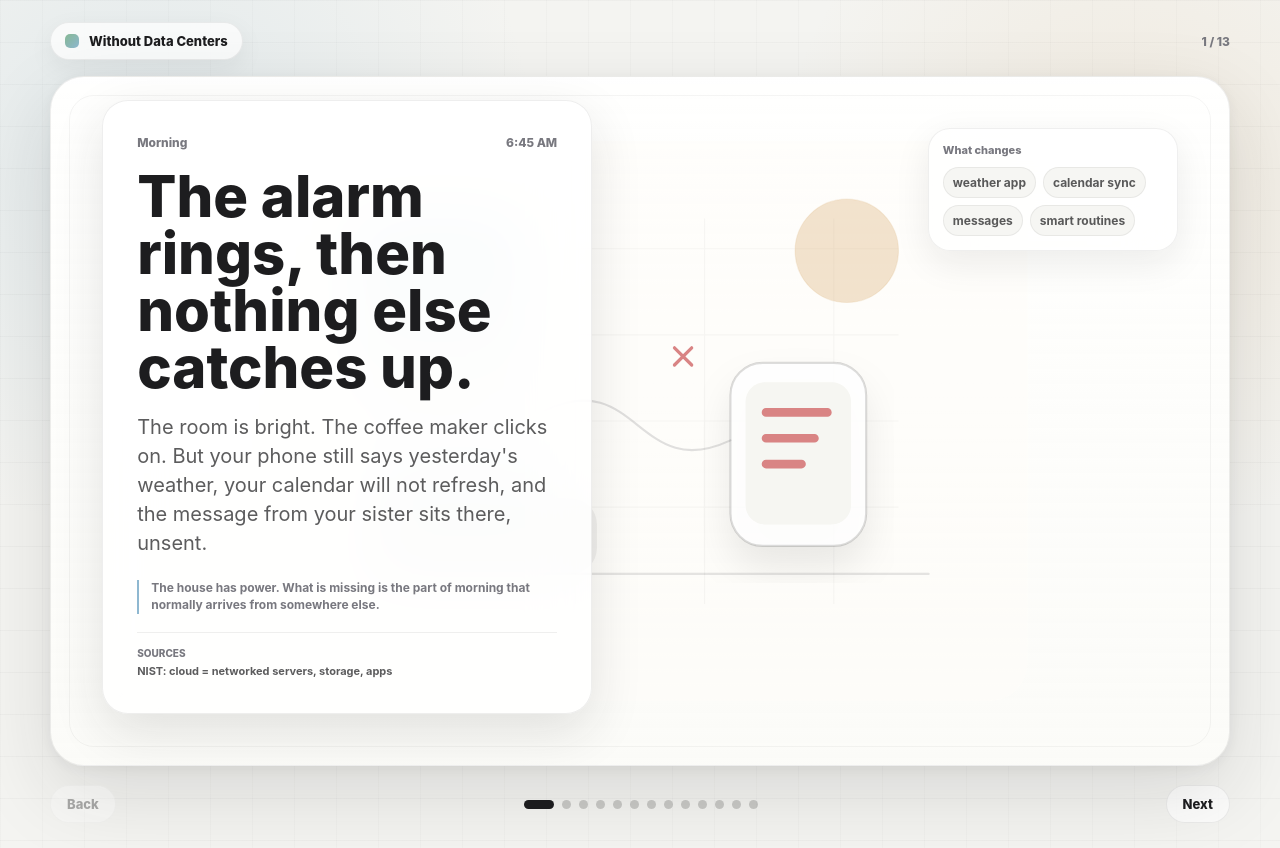
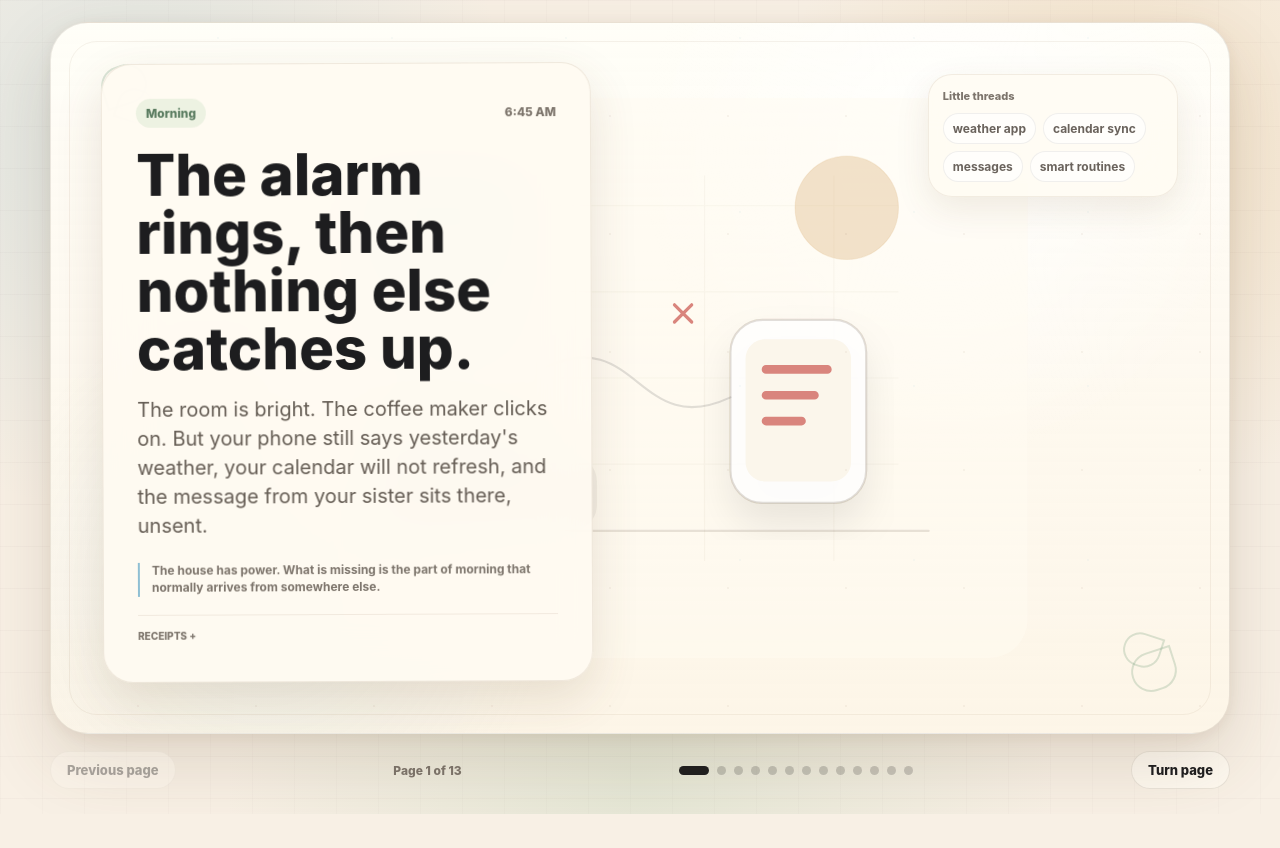
Before and after one commit to isabellereks/without-datacenters, a React (Vite) app: page / in a window 1280 px wide. After the commit the page ends 814 px from the top, so only its background shows below. Built offline with nearby package versions, Linux system fonts and the light colour scheme.

Commit message:
Soften storybook presentation

```diff
--- a/src/App.jsx
+++ b/src/App.jsx
@@ -458,17 +458,9 @@ function App() {
 
   return (
     <main className="reader">
-      <header className="topbar">
-        <div className="brand">
-          <span />
-          Without Data Centers
-        </div>
-        <div className="page-count">
-          {index + 1} / {slides.length}
-        </div>
-      </header>
-
       <section className="slide" key={slide.scene}>
+        <div className="page-flourish page-flourish-left" aria-hidden="true" />
+        <div className="page-flourish page-flourish-right" aria-hidden="true" />
         <div className="scene-shell">
           <SceneIllustration type={slide.scene} />
         </div>
@@ -481,18 +473,18 @@ function App() {
           <h1>{slide.title}</h1>
           <p>{slide.copy}</p>
           <div className="note">{slide.note}</div>
-          <div className="source-links" aria-label="Sources">
-            <span>Sources</span>
+          <details className="source-links">
+            <summary>Receipts</summary>
             {slide.sources.map((source) => (
               <a key={source.url} href={source.url} target="_blank" rel="noreferrer">
                 {source.label}
               </a>
             ))}
-          </div>
+          </details>
         </article>
 
         <aside className="breaks-panel" aria-label="What changes">
-          <span>What changes</span>
+          <span>Little threads</span>
           <div>
             {slide.chips.map((chip) => (
               <button key={chip} type="button">
@@ -505,8 +497,11 @@ function App() {
 
       <footer className="controls">
         <button type="button" onClick={() => go(index - 1)} disabled={isFirst}>
-          Back
+          Previous page
         </button>
+        <div className="turn-count" aria-label={`Page ${index + 1} of ${slides.length}`}>
+          Page {index + 1} of {slides.length}
+        </div>
         <div className="dots">
           {slides.map((item, dotIndex) => (
             <button
@@ -519,7 +514,7 @@ function App() {
           ))}
         </div>
         <button type="button" onClick={() => go(index + 1)} disabled={isLast}>
-          Next
+          Turn page
         </button>
       </footer>
     </main>
--- a/src/styles.css
+++ b/src/styles.css
@@ -1,16 +1,17 @@
 :root {
-  --bg: #f4f4f1;
-  --paper: #fffefa;
+  --bg: #f8f0e5;
+  --paper: #fffaf1;
   --ink: #1d1d1f;
-  --muted: #78787f;
-  --line: rgba(29, 29, 31, 0.11);
-  --hairline: rgba(29, 29, 31, 0.075);
-  --blue: #8fb8d1;
-  --green: #86b894;
-  --amber: #d8ad72;
-  --rose: #d98484;
-  --plum: #aaa0c9;
-  --shadow: 0 28px 80px rgba(29, 29, 31, 0.13), 0 3px 16px rgba(29, 29, 31, 0.06);
+  --muted: #7d756c;
+  --line: rgba(78, 57, 39, 0.13);
+  --hairline: rgba(78, 57, 39, 0.11);
+  --blue: #8fbfd3;
+  --green: #8fbd91;
+  --amber: #e0b36e;
+  --rose: #d9857d;
+  --plum: #b8a6cf;
+  --moss: #6f9c78;
+  --shadow: 0 28px 70px rgba(96, 68, 39, 0.16), 0 3px 14px rgba(96, 68, 39, 0.08);
   background: var(--bg);
   color: var(--ink);
   font-family: Inter, ui-sans-serif, system-ui, -apple-system, BlinkMacSystemFont, "Segoe UI", sans-serif;
@@ -34,12 +35,13 @@ body {
 body {
   margin: 0;
   background:
-    radial-gradient(circle at 12% 18%, rgba(143, 184, 209, 0.18), transparent 24rem),
-    radial-gradient(circle at 88% 22%, rgba(216, 173, 114, 0.15), transparent 22rem),
-    linear-gradient(rgba(29, 29, 31, 0.026) 1px, transparent 1px),
-    linear-gradient(90deg, rgba(29, 29, 31, 0.02) 1px, transparent 1px),
+    radial-gradient(circle at 10% 16%, rgba(143, 191, 211, 0.24), transparent 24rem),
+    radial-gradient(circle at 88% 18%, rgba(224, 179, 110, 0.24), transparent 22rem),
+    radial-gradient(circle at 50% 96%, rgba(143, 189, 145, 0.18), transparent 26rem),
+    linear-gradient(rgba(78, 57, 39, 0.026) 1px, transparent 1px),
+    linear-gradient(90deg, rgba(78, 57, 39, 0.02) 1px, transparent 1px),
     var(--bg);
-  background-size: auto, auto, 42px 42px, 42px 42px;
+  background-size: auto, auto, auto, 42px 42px, 42px 42px;
   letter-spacing: 0;
 }
 
@@ -50,12 +52,11 @@ button {
 .reader {
   display: grid;
   min-height: 100vh;
-  grid-template-rows: auto minmax(0, 1fr) auto;
-  gap: 16px;
+  grid-template-rows: minmax(0, 1fr) auto;
+  gap: 14px;
   padding: 22px;
 }
 
-.topbar,
 .controls {
   display: flex;
   width: min(1180px, 100%);
@@ -65,45 +66,19 @@ button {
   gap: 14px;
 }
 
-.brand {
-  display: inline-flex;
-  align-items: center;
-  gap: 10px;
-  border: 1px solid var(--hairline);
-  border-radius: 999px;
-  background: rgba(255, 255, 255, 0.72);
-  box-shadow: 0 8px 26px rgba(29, 29, 31, 0.06);
-  color: var(--ink);
-  font-size: 13px;
-  font-weight: 760;
-  padding: 10px 14px;
-  backdrop-filter: blur(22px);
-}
-
-.brand span {
-  width: 14px;
-  height: 14px;
-  border-radius: 5px;
-  background: linear-gradient(135deg, var(--green), var(--blue));
-}
-
-.page-count {
-  color: var(--muted);
-  font-size: 12px;
-  font-weight: 760;
-}
-
 .slide {
   position: relative;
   display: grid;
   width: min(1180px, 100%);
-  min-height: min(720px, calc(100vh - 144px));
+  min-height: min(760px, calc(100vh - 88px));
   margin: 0 auto;
   overflow: hidden;
   border: 1px solid var(--hairline);
-  border-radius: 34px;
+  border-radius: 38px;
   background:
-    linear-gradient(180deg, rgba(255, 255, 255, 0.9), rgba(250, 250, 247, 0.72)),
+    radial-gradient(circle at 76% 18%, rgba(255, 255, 255, 0.78), transparent 19rem),
+    radial-gradient(circle at 18% 80%, rgba(143, 191, 211, 0.12), transparent 18rem),
+    linear-gradient(180deg, rgba(255, 254, 248, 0.92), rgba(252, 243, 228, 0.72)),
     var(--paper);
   box-shadow: var(--shadow);
 }
@@ -113,8 +88,58 @@ button {
   position: absolute;
   inset: 18px;
   pointer-events: none;
-  border: 1px solid rgba(29, 29, 31, 0.045);
-  border-radius: 25px;
+  border: 1px solid rgba(125, 94, 58, 0.08);
+  border-radius: 28px;
+}
+
+.slide::after {
+  content: "";
+  position: absolute;
+  inset: 0;
+  pointer-events: none;
+  background-image:
+    radial-gradient(circle, rgba(125, 94, 58, 0.12) 1px, transparent 1.5px),
+    radial-gradient(circle, rgba(143, 191, 211, 0.16) 1px, transparent 1.5px);
+  background-position: 28px 34px, 80px 102px;
+  background-size: 118px 118px, 174px 174px;
+  opacity: 0.45;
+}
+
+.page-flourish {
+  position: absolute;
+  z-index: 1;
+  width: 76px;
+  height: 76px;
+  pointer-events: none;
+}
+
+.page-flourish::before,
+.page-flourish::after {
+  content: "";
+  position: absolute;
+  border: 2px solid rgba(111, 156, 120, 0.26);
+  border-radius: 999px 999px 999px 0;
+}
+
+.page-flourish::before {
+  inset: 8px 16px 28px 14px;
+  transform: rotate(-18deg);
+}
+
+.page-flourish::after {
+  inset: 32px 8px 10px 30px;
+  transform: rotate(18deg);
+}
+
+.page-flourish-left {
+  left: 36px;
+  top: 34px;
+}
+
+.page-flourish-right {
+  right: 38px;
+  bottom: 34px;
+  transform: rotate(180deg);
 }
 
 .scene-shell {
@@ -132,12 +157,12 @@ button {
 }
 
 .paper-fill {
-  fill: rgba(255, 254, 250, 0.56);
+  fill: rgba(255, 250, 241, 0.48);
 }
 
 .quiet-grid {
   fill: none;
-  stroke: rgba(29, 29, 31, 0.035);
+  stroke: rgba(125, 94, 58, 0.045);
   stroke-width: 1;
 }
 
@@ -162,7 +187,7 @@ button {
 .cooling,
 .generator {
   fill: rgba(255, 255, 255, 0.82);
-  stroke: rgba(29, 29, 31, 0.15);
+  stroke: rgba(78, 57, 39, 0.16);
   stroke-width: 2;
 }
 
@@ -171,7 +196,7 @@ button {
 }
 
 .screen {
-  fill: #f6f6f2;
+  fill: #fbf6eb;
 }
 
 .dark-screen {
@@ -295,15 +320,17 @@ button {
 
 .caption-card {
   position: absolute;
+  z-index: 3;
   left: clamp(22px, 4vw, 54px);
   bottom: clamp(22px, 4vw, 54px);
   width: min(490px, calc(100% - 44px));
-  border: 1px solid rgba(29, 29, 31, 0.075);
-  border-radius: 26px;
-  background: rgba(255, 255, 255, 0.82);
-  box-shadow: 0 18px 52px rgba(29, 29, 31, 0.12);
+  border: 1px solid rgba(125, 94, 58, 0.12);
+  border-radius: 30px;
+  background: rgba(255, 251, 242, 0.9);
+  box-shadow: 0 18px 48px rgba(96, 68, 39, 0.14);
   padding: clamp(20px, 3vw, 34px);
-  backdrop-filter: blur(28px);
+  transform: rotate(-0.25deg);
+  backdrop-filter: blur(24px);
 }
 
 .meta-row {
@@ -313,8 +340,17 @@ button {
   gap: 18px;
   color: var(--muted);
   font-size: 12px;
-  font-weight: 780;
+  font-weight: 800;
   margin-bottom: 18px;
+}
+
+.meta-row span:first-child {
+  display: inline-flex;
+  align-items: center;
+  border-radius: 999px;
+  background: rgba(143, 189, 145, 0.16);
+  color: #597b5f;
+  padding: 7px 10px;
 }
 
 h1,
@@ -327,12 +363,12 @@ h1 {
   color: var(--ink);
   font-size: clamp(34px, 5vw, 58px);
   font-weight: 780;
-  line-height: 0.98;
+  line-height: 1;
   letter-spacing: 0;
 }
 
 p {
-  color: rgba(29, 29, 31, 0.72);
+  color: rgba(48, 39, 31, 0.75);
   font-size: clamp(16px, 1.75vw, 20px);
   line-height: 1.45;
   margin-top: 18px;
@@ -352,16 +388,34 @@ p {
   display: flex;
   flex-direction: column;
   gap: 6px;
-  border-top: 1px solid rgba(29, 29, 31, 0.07);
+  border-top: 1px solid rgba(125, 94, 58, 0.1);
   margin-top: 18px;
   padding-top: 14px;
 }
 
-.source-links span {
+.source-links summary {
   color: var(--muted);
+  cursor: pointer;
   font-size: 10px;
   font-weight: 820;
+  list-style: none;
   text-transform: uppercase;
+}
+
+.source-links summary::-webkit-details-marker {
+  display: none;
+}
+
+.source-links summary::after {
+  content: " +";
+}
+
+.source-links[open] summary::after {
+  content: " -";
+}
+
+.source-links[open] a:first-of-type {
+  margin-top: 6px;
 }
 
 .source-links a {
@@ -380,13 +434,14 @@ p {
 
 .breaks-panel {
   position: absolute;
+  z-index: 3;
   top: clamp(24px, 4vw, 52px);
   right: clamp(24px, 4vw, 52px);
   width: min(250px, calc(100% - 48px));
-  border: 1px solid rgba(29, 29, 31, 0.07);
-  border-radius: 22px;
-  background: rgba(255, 255, 255, 0.74);
-  box-shadow: 0 12px 36px rgba(29, 29, 31, 0.08);
+  border: 1px solid rgba(125, 94, 58, 0.1);
+  border-radius: 24px;
+  background: rgba(255, 251, 242, 0.76);
+  box-shadow: 0 12px 34px rgba(96, 68, 39, 0.1);
   padding: 14px;
   backdrop-filter: blur(24px);
 }
@@ -408,8 +463,8 @@ p {
 .breaks-panel button {
   border: 1px solid rgba(29, 29, 31, 0.065);
   border-radius: 999px;
-  background: rgba(244, 244, 241, 0.8);
-  color: rgba(29, 29, 31, 0.72);
+  background: rgba(255, 255, 255, 0.64);
+  color: rgba(48, 39, 31, 0.72);
   cursor: default;
   font-size: 12px;
   font-weight: 720;
@@ -423,13 +478,20 @@ p {
 .controls > button {
   border: 1px solid var(--hairline);
   border-radius: 999px;
-  background: rgba(255, 255, 255, 0.78);
+  background: rgba(255, 251, 242, 0.82);
   color: var(--ink);
   cursor: pointer;
   font-size: 13px;
   font-weight: 780;
   padding: 10px 16px;
   transition: transform 180ms cubic-bezier(0.32, 0.72, 0, 1), opacity 180ms ease;
+}
+
+.turn-count {
+  color: var(--muted);
+  font-size: 12px;
+  font-weight: 800;
+  white-space: nowrap;
 }
 
 .controls > button:hover:not(:disabled) {
@@ -468,7 +530,7 @@ p {
   }
 
   .slide {
-    min-height: calc(100vh - 132px);
+    min-height: calc(100vh - 76px);
     border-radius: 26px;
   }
 
@@ -502,21 +564,8 @@ p {
 }
 
 @media (max-width: 520px) {
-  .topbar {
-    align-items: flex-start;
-  }
-
-  .brand {
-    max-width: 250px;
-    border-radius: 18px;
-  }
-
-  .page-count {
-    padding-top: 10px;
-  }
-
   .slide {
-    min-height: calc(100vh - 126px);
+    min-height: calc(100vh - 76px);
   }
 
   .scene-shell {
@@ -567,6 +616,10 @@ p {
   }
 
   .dots {
-    gap: 6px;
+    display: none;
+  }
+
+  .turn-count {
+    font-size: 11px;
   }
 }
```
